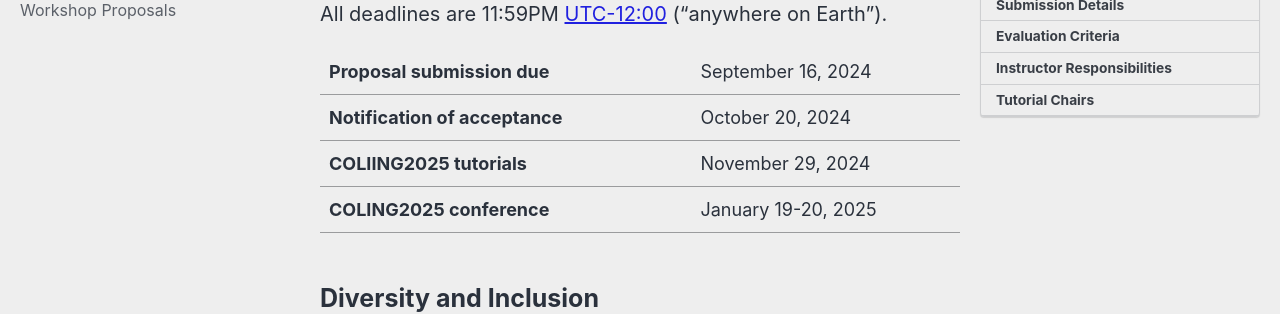
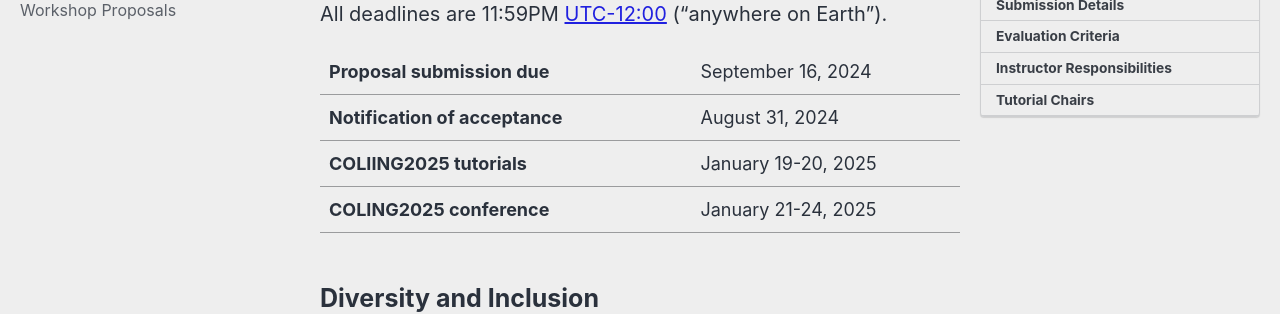
Before and after one commit to hasaniqbal777/coling-2025, a Jekyll site: the page built from _pages/calls/tutorials.md, in a window 1280 px wide and 900 px high, scrolled down 1598 px. Shown: the part 153-467 px from the top of the window. Built offline with Jekyll 4.4.1, drawn with Linux system fonts in a browser that asks for light colours; cached includes are drawn as plain includes; nearby versions of some CDN libraries.

Commit message:
Tutorials timeline fixes

```diff
--- a/_pages/calls/tutorials.md
+++ b/_pages/calls/tutorials.md
@@ -36,9 +36,9 @@ All deadlines are 11:59PM [UTC-12:00](https://www.timeanddate.com/time/zone/time
 </style>
 
 | Proposal submission due | September 16, 2024 |
-| Notification of acceptance | October 20, 2024 |
-| COLIING2025 tutorials | November 29, 2024 |
-| COLING2025 conference | January 19-20, 2025 |
+| Notification of acceptance | August 31, 2024 |
+| COLIING2025 tutorials | January 19-20, 2025 |
+| COLING2025 conference | January 21-24, 2025 |
 {: .news-table}
 
 ## Diversity and Inclusion
```
